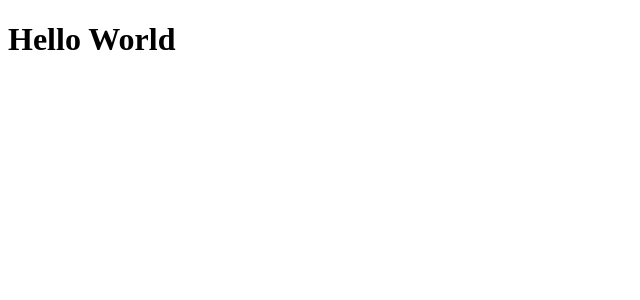
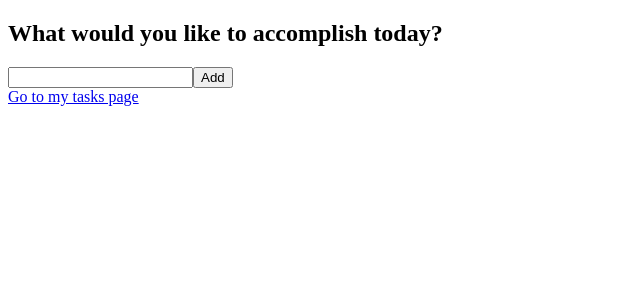
Before and after one commit to emmajphillips/reminders, a React (Create React App) app in the folder frontend/: page / in a window 1280 px wide. Shown: the top 300 px of the page, without its empty margins (0-640 px from the left). Built offline with nearby package versions, Linux system fonts and the light colour scheme.

Commit message:
added react-router-dom and inital home page

```diff
--- a/frontend/package.json
+++ b/frontend/package.json
@@ -7,6 +7,7 @@
     "node-sass": "^4.13.1",
     "react": "^16.13.1",
     "react-dom": "^16.13.1",
+    "react-router-dom": "^5.2.0",
     "react-scripts": "3.4.1"
   },
   "scripts": {
--- a/frontend/src/App.js
+++ b/frontend/src/App.js
@@ -1,8 +1,15 @@
 import React from 'react'
+import { BrowserRouter, Route, Switch } from 'react-router-dom'
+
+import Home from './components/common/Home'
 
 const App = () => {
   return (
-    <h1>Hello World</h1>
+    <BrowserRouter>
+      <Switch>
+        <Route exact path="/" component={Home}/>
+      </Switch>
+    </BrowserRouter>
   )
 }
 
--- /dev/null
+++ b/frontend/src/components/common/Home.js
@@ -0,0 +1,17 @@
+import React from 'react'
+import { Link } from 'react-router-dom'
+
+const Home = () => {
+  return (
+    <section className="hero">
+      <h1 className="heading">What would you like to accomplish today?</h1>
+      <form>
+        <input type="text" placeholder="" value=""/>
+        <button type="submit">Add</button>
+      </form>
+      <Link to="tasks/today">Go to my tasks page</Link>
+    </section>
+  )
+}
+
+export default Home
```
Also changed, not shown: frontend/src/components/common/PageContainer.js (added, +13 -0 lines), 1 other file (tests, documents, lock files or other folders).
